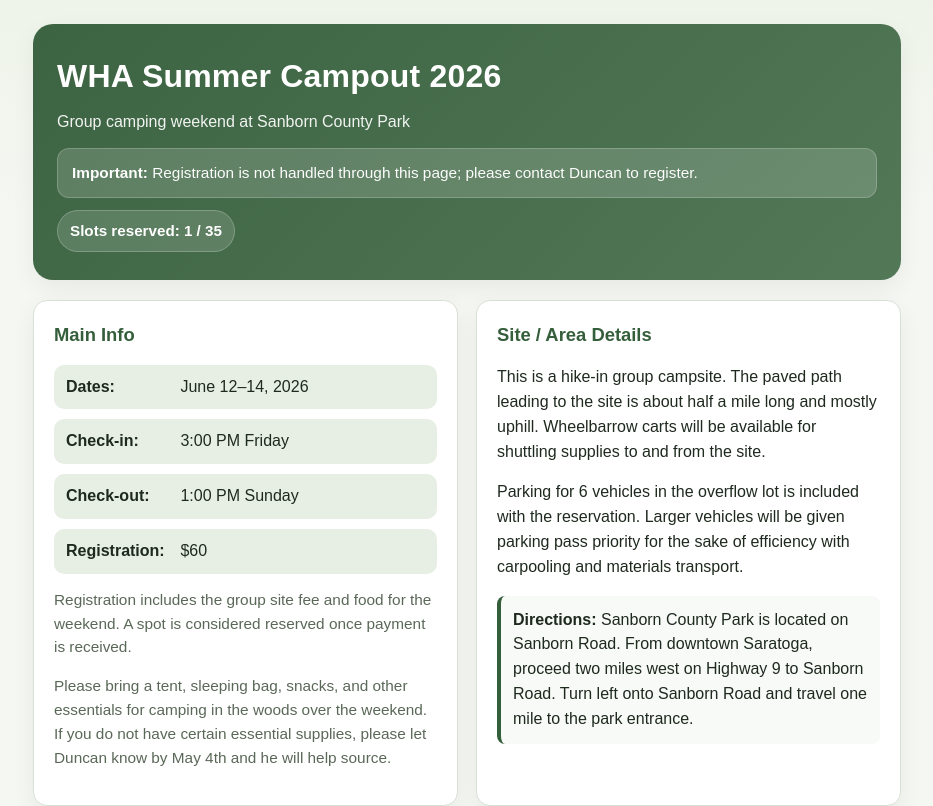
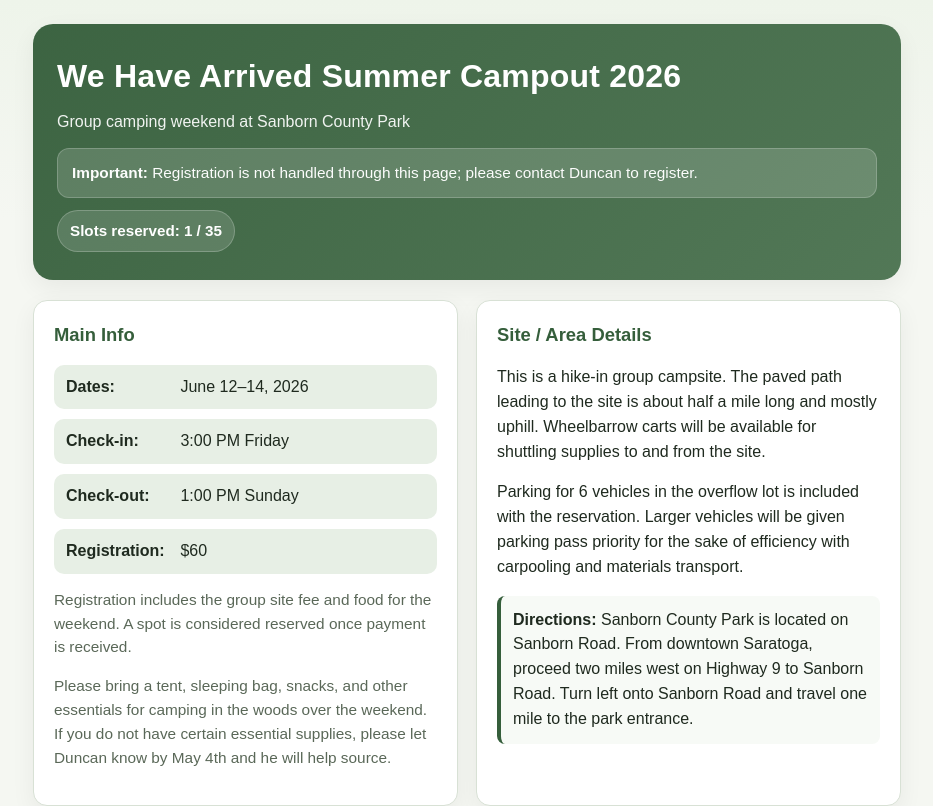
Before and after one commit to duncaninnature/WHAcampout2026, a plain HTML site: page index.html in a window 1280 px wide. Shown: the top 806 px of the page, without its empty margins (173-1106 px from the left). Drawn offline with Linux system fonts and the light colour scheme.

Commit message:
Update index.html

```diff
--- a/index.html
+++ b/index.html
@@ -205,7 +205,7 @@
 <body>
   <div class="wrap">
     <section class="hero">
-      <h1>WHA Summer Campout 2026</h1>
+      <h1>We Have Arrived Summer Campout 2026</h1>
       <p>Group camping weekend at Sanborn County Park</p>
 
       <div class="notice">
```
